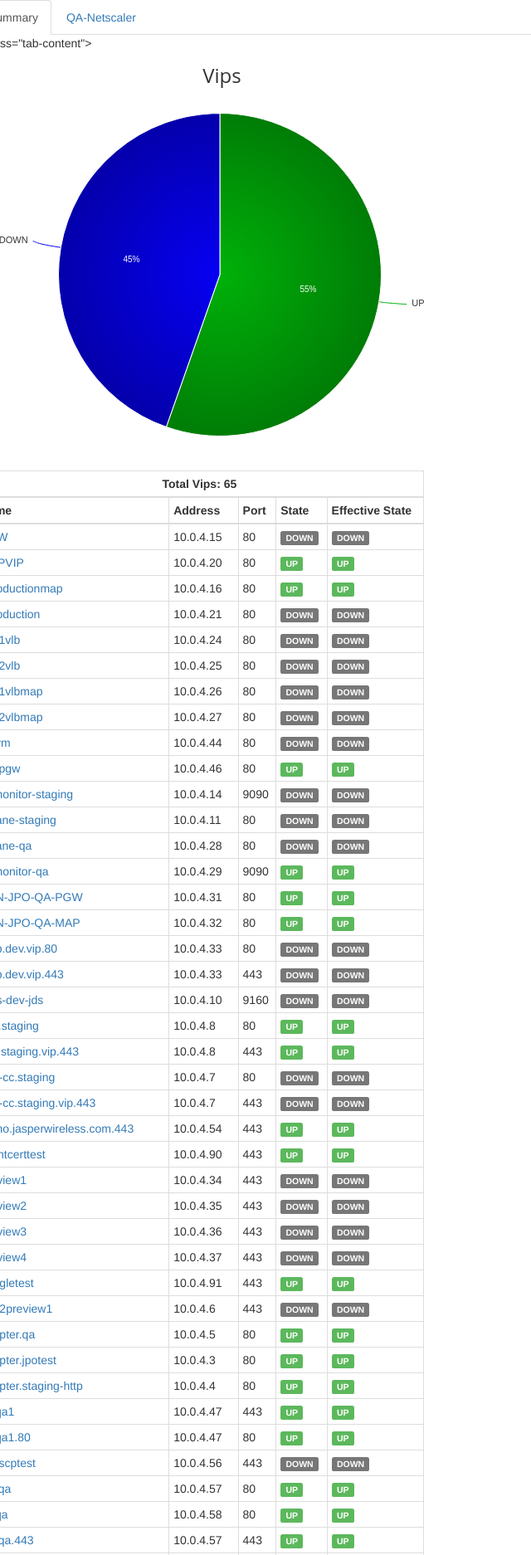
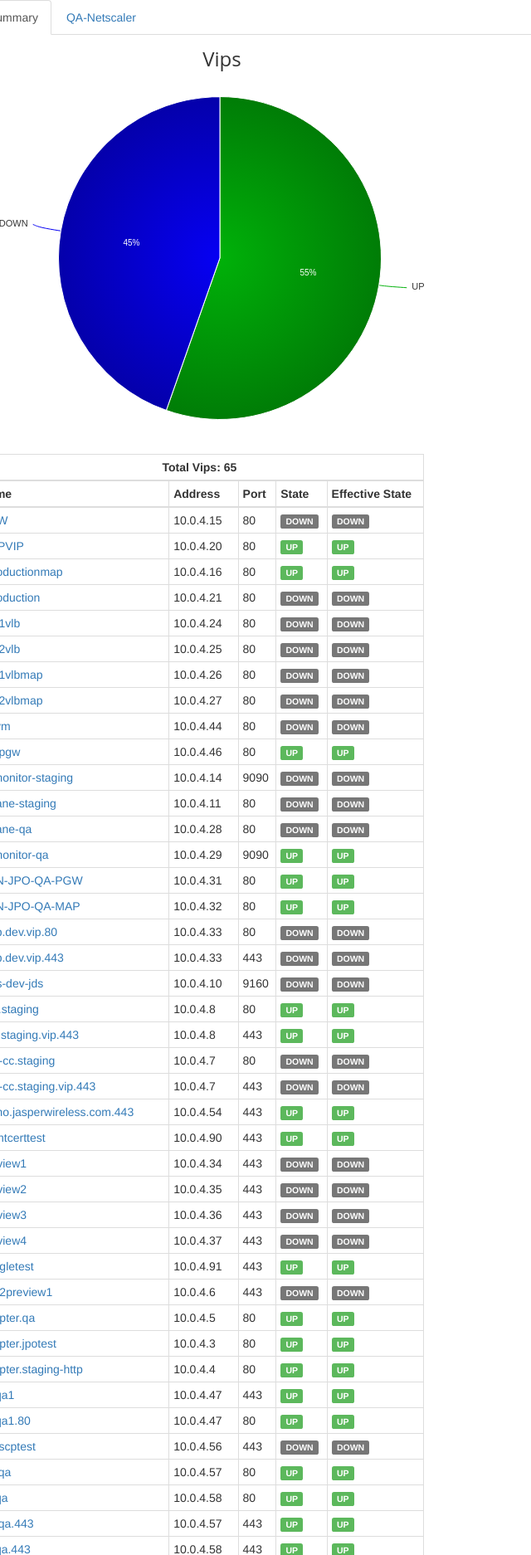
Before and after one commit to jessamynsmith/netscaler, a Django app: page / in a window 1280 px wide; the page is wider, and only the part inside the window is pictured. Shown: the part 50-1924 px from the top of that part at 83% size, without its empty margins (0-640 px from the left). Run offline with Django 3.2, Linux system fonts and the light colour scheme; data comes from the database, SQL or seed files in the repository; some libraries are stand-ins or nearby versions.

Commit message:
fixed a div tag

```diff
--- a/vips/templates/vips/index.html
+++ b/vips/templates/vips/index.html
@@ -14,7 +14,7 @@
       <li id="device{{ device.id }}"><a href="#tab{{ device.id }}" data-toggle="tab">{{ device.label }}</a></li>
       {% endfor %}
   </ul>
-    < class="tab-content">
+    <div class="tab-content">
         <div class="tab-pane active" id="tab1">
             <div id='pieChart'></div>
             <script>
@@ -95,6 +95,7 @@
                 });
             </script>
         </div>
+    </div>
     <div class="row">
     {% for device in devices %}
         <div class="tab-pane" id="tab{{ device.id }}">
```
